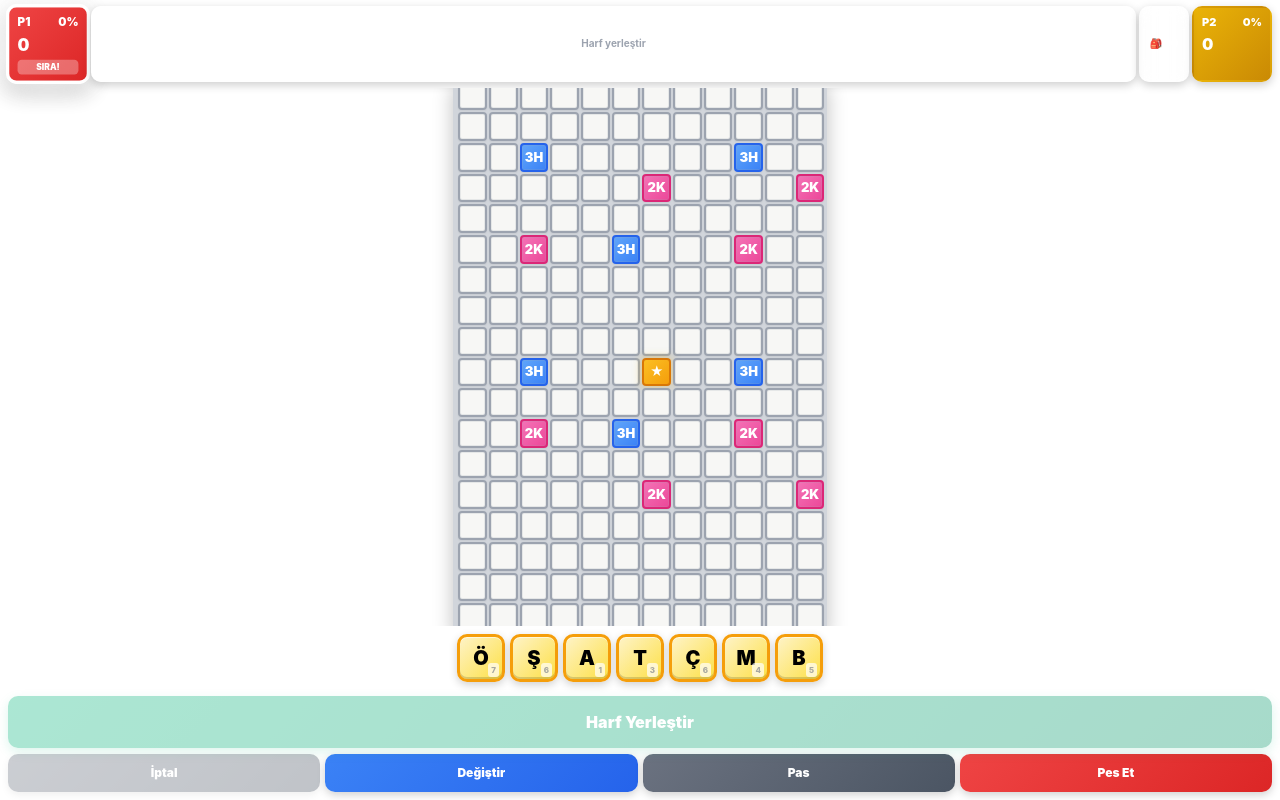
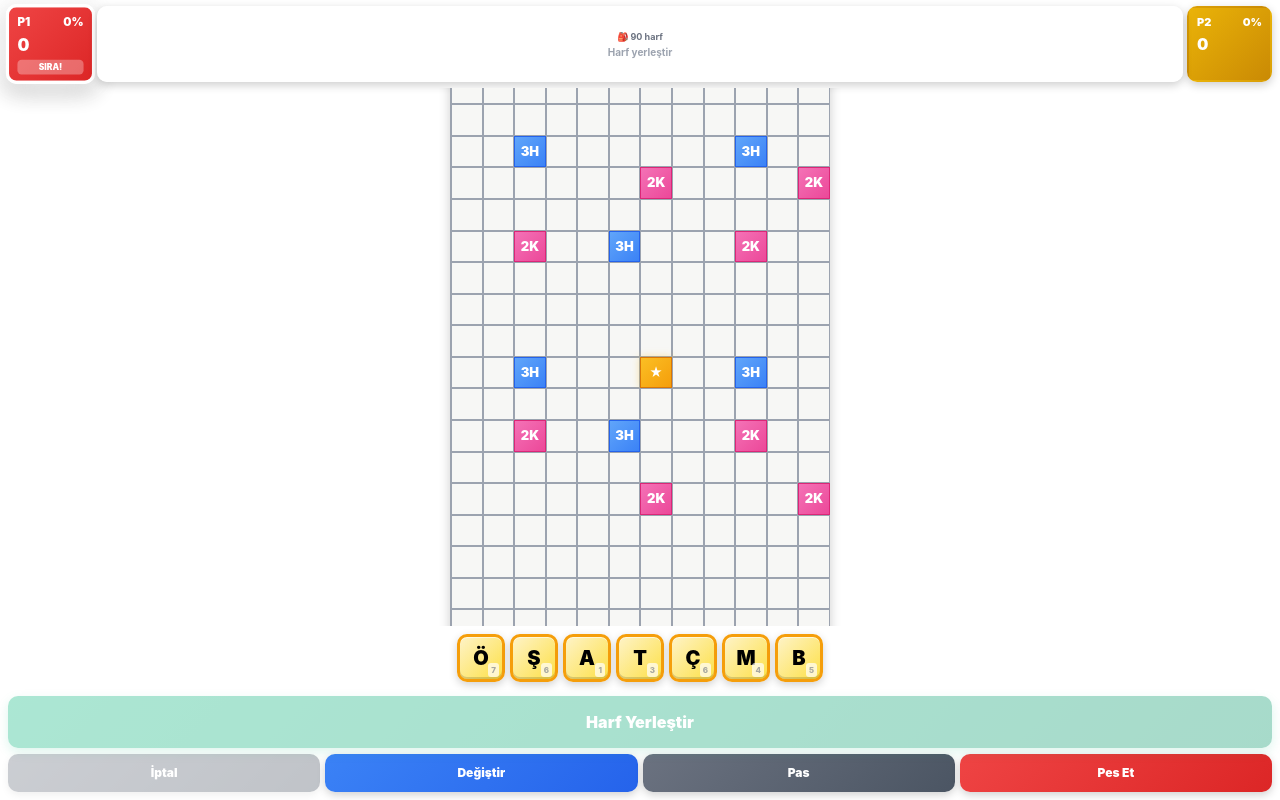
Before and after one commit to babakanka/kelimania, a website: page index.html in a window 1280 px wide. Drawn offline with nearby package versions, Linux system fonts and the light colour scheme.

Commit message:
Add files via upload

```diff
--- a/index.html
+++ b/index.html
@@ -38,17 +38,17 @@
             flex-direction: column;
         }
 
-        /* COMPACT SCORE BAR WITH WORD PREVIEW */
+        /* COMPACT SCORE BAR - NO BAG INFO */
         .score-bar {
             display: flex;
-            gap: 3px;
+            gap: 4px;
             padding: 6px 8px;
             background: transparent;
         }
 
         .score-item {
             flex: 0 0 auto;
-            min-width: 80px;
+            min-width: 85px;
             padding: 6px 8px;
             border-radius: 10px;
             display: flex;
@@ -116,7 +116,7 @@
             margin-top: 1px;
         }
 
-        /* WORD PREVIEW BAR - CENTER */
+        /* WORD PREVIEW BAR - EXPANDED */
         .word-preview-bar {
             flex: 1;
             padding: 6px 12px;
@@ -150,21 +150,11 @@
             color: #2563eb;
         }
 
-        .bag-info {
-            flex: 0 0 auto;
-            min-width: 50px;
-            padding: 6px 8px;
-            border-radius: 10px;
-            background: rgba(255,255,255,0.3);
-            backdrop-filter: blur(10px);
-            font-size: 10px;
-            font-weight: 900;
-            color: white;
-            display: flex;
-            align-items: center;
-            justify-content: center;
-            gap: 3px;
-            box-shadow: 0 3px 10px rgba(0,0,0,0.2);
+        .bag-count {
+            font-size: 9px;
+            font-weight: 700;
+            color: #6b7280;
+            margin-top: 2px;
         }
 
         .board-container {
@@ -172,23 +162,24 @@
             display: flex;
             align-items: center;
             justify-content: center;
-            padding: 6px 8px;
+            padding: 8px;
             position: relative;
             overflow: hidden;
         }
 
+        /* MINIMAL GAP BOARD */
         .board-grid {
             display: grid;
-            gap: 2px;
-            background: #d1d5db;
-            padding: 5px;
-            border-radius: 12px;
-            box-shadow: 0 6px 20px rgba(0,0,0,0.25);
+            gap: 0px;
+            background: #9ca3af;
+            padding: 1px;
+            border-radius: 8px;
+            box-shadow: 0 4px 12px rgba(0,0,0,0.2);
         }
 
         .board-cell {
             aspect-ratio: 1;
-            border: 2.5px solid #9ca3af;
+            border: 1px solid #9ca3af;
             display: flex;
             align-items: center;
             justify-content: center;
@@ -196,13 +187,10 @@
             user-select: none;
             touch-action: manipulation;
             transition: all 0.15s;
-            border-radius: 4px;
+            border-radius: 0px;
             background: #f7f7f5;
             font-size: clamp(9px, 2.5vw, 13px);
             cursor: pointer;
-            box-shadow:
-                inset 0 0 0 1px rgba(156, 163, 175, 0.2),
-                0 1px 2px rgba(0,0,0,0.05);
         }
 
         .board-cell:active {
@@ -211,7 +199,7 @@
 
         .board-cell.drag-over {
             background: #e0e7ff !important;
-            border: 3px solid #6366f1 !important;
+            border: 2px solid #6366f1 !important;
             transform: scale(1.05);
         }
 
@@ -234,7 +222,7 @@
             color: white;
             border-color: #d97706;
             font-weight: 900;
-            box-shadow: 0 0 10px rgba(251, 191, 36, 0.5);
+            box-shadow: 0 0 8px rgba(251, 191, 36, 0.4);
         }
 
         .hand-container {
@@ -894,13 +882,13 @@ function Game() {
   const tempScore = calcScore(temp);
 
   const maxWidth = window.innerWidth - 16;
-  const maxHeight = window.innerHeight - 240;
+  const maxHeight = window.innerHeight - 230;
   const cellSize = Math.min(maxWidth / COLS, maxHeight / ROWS);
   const boardWidth = cellSize * COLS;
   const boardHeight = cellSize * ROWS;
 
   return h('div', {style:{display:'flex',flexDirection:'column',height:'100vh'}},
-    // COMPACT SCORE BAR WITH WORD PREVIEW
+    // COMPACT SCORE BAR - NO BAG INFO
     h('div', {className:'score-bar'},
       h('div', {className:'score-item p1' + (turn===1?' active':'')},
         h('div', {className:'score-top'},
@@ -911,15 +899,14 @@ function Game() {
         turn===1 && h('div', {className:'turn-indicator'}, 'SIRA!')
       ),
 
-      // WORD PREVIEW BAR
+      // EXPANDED WORD PREVIEW BAR
       h('div', {className:'word-preview-bar'},
         wordPreview.valid.length>0 && h('div', {className:'word-valid'}, '✅ ' + wordPreview.valid.join(', ')),
         wordPreview.invalid.length>0 && h('div', {className:'word-invalid'}, '❌ ' + wordPreview.invalid.join(', ')),
         temp.length>0 && h('div', {className:'word-score'}, '+' + tempScore + ' puan'),
+        h('div', {className:'bag-count'}, '🎒 ' + bag.length + ' harf'),
         !temp.length && !wordPreview.valid.length && !wordPreview.invalid.length && h('div', {style:{fontSize:'10px',color:'#9ca3af',fontWeight:'700'}}, 'Harf yerleştir')
       ),
-
-      h('div', {className:'bag-info'}, '🎒 ' + bag.length),
 
       h('div', {className:'score-item p2' + (turn===2?' active':'')},
         h('div', {className:'score-top'},
@@ -956,7 +943,6 @@ function Game() {
             else if(isCS && !dt) cc += ' center-star';
             if(isDragOver) cc += ' drag-over';
 
-            // Show player colors for placed tiles
             let cellStyle = {};
             if(dt) {
               cellStyle = {
```
